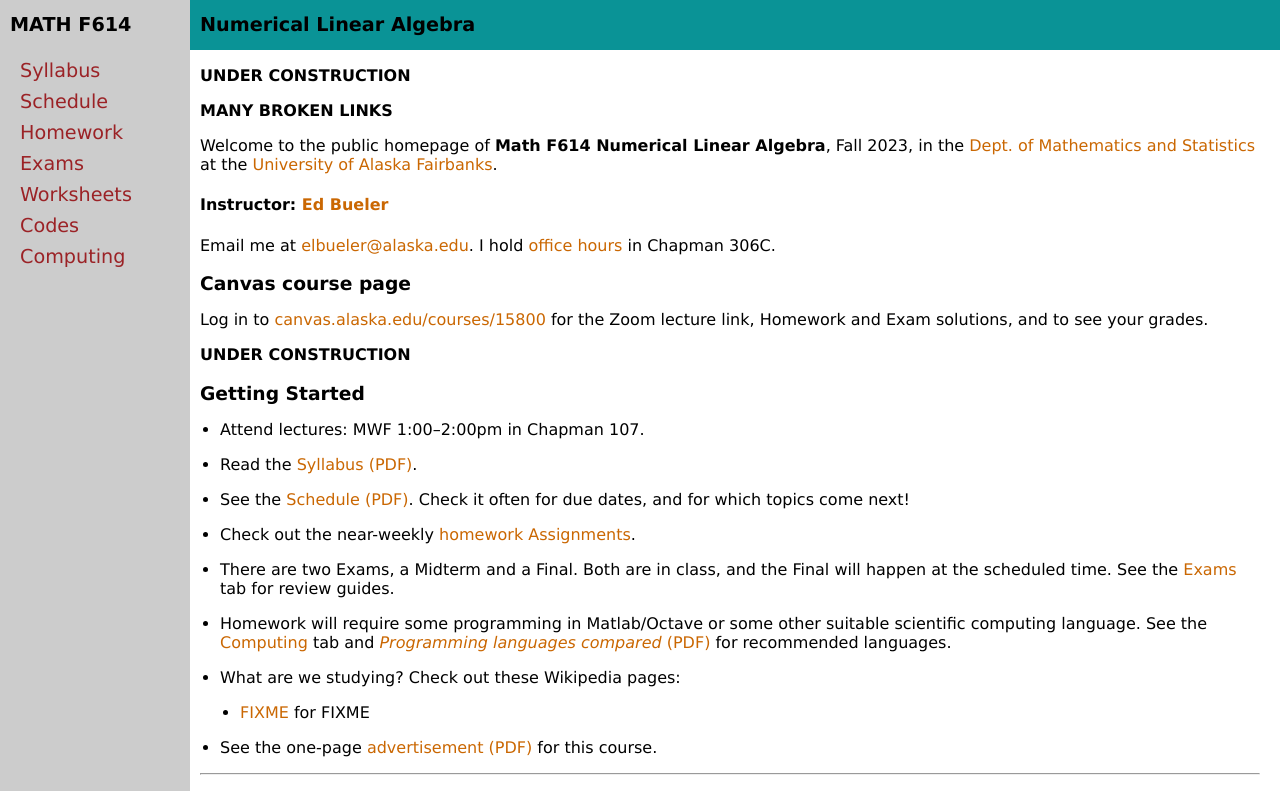
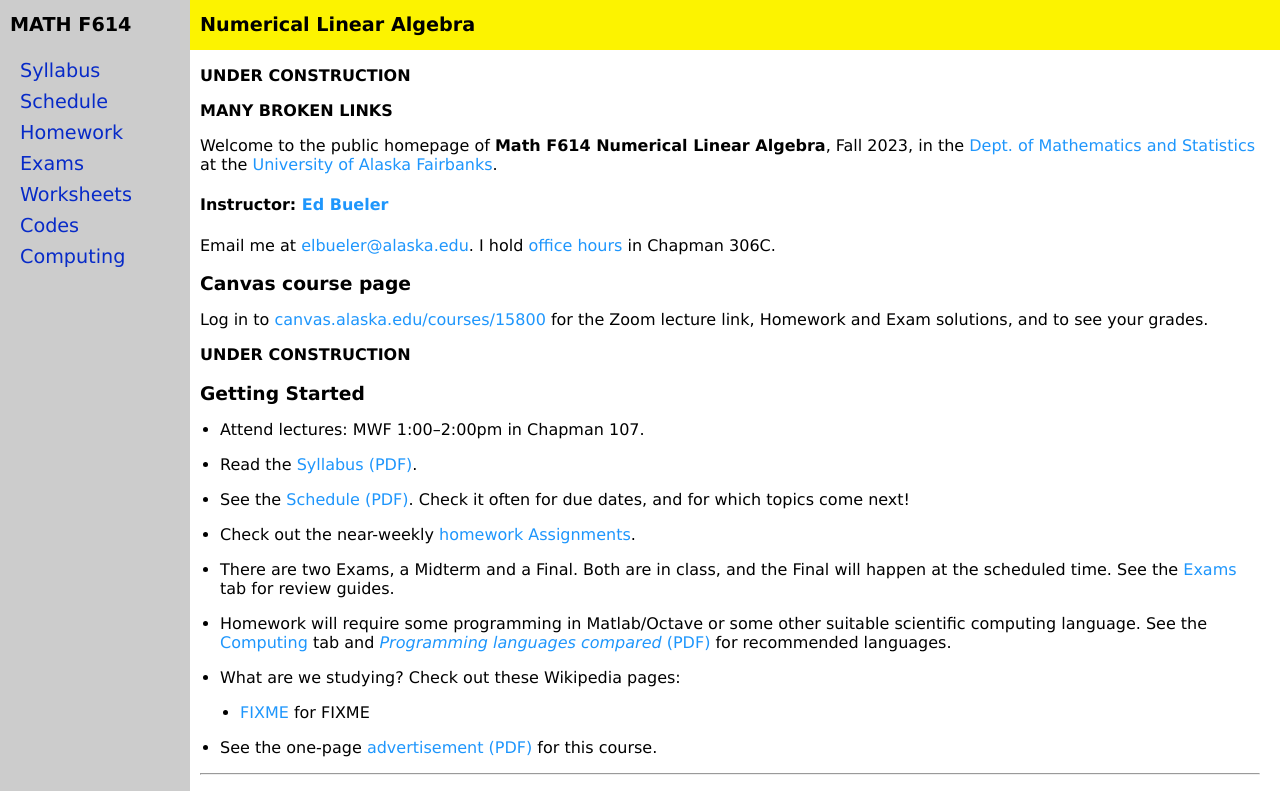
Before and after one commit to bueler/nla, a Jekyll site: the page built from index.md, in a window 1280 px wide and 1126 px high. Shown: the top 791 px of the window. Built offline with Jekyll 4.4.1, drawn with Linux system fonts in a browser that asks for light colours.

Commit message:
switch color scheme to match M661

```diff
--- a/css/site.scss
+++ b/css/site.scss
@@ -33,21 +33,14 @@ $med-space: 10px;
 //$color-link-visited: #9B2226;           // ruby red
 //$color-background: #ccc;                // light-gray
 
-// MATH 661 page
-//$color-pageheader-background: #FCF300;  // bright yellow
-//$color-button-background: #FCF300;      // ditto
-//$color-link-fresh: #1E96FC;             // blue
-//$color-link-visited: #072AC8;           // darker blue
-//$color-background: #ccc;                // light-gray
+// MATH 661 page and MATH 614 page (and UAF and Ukraine)
+$color-pageheader-background: #FCF300;  // bright yellow
+$color-button-background: #FCF300;      // ditto
+$color-link-fresh: #1E96FC;             // blue
+$color-link-visited: #072AC8;           // darker blue
+$color-background: #ccc;                // light-gray
 
 // see color palettes from?: https://coolors.co/browser/latest/1
-
-$color-pageheader-background: #0A9396;  // viridian green
-$color-button-background: #0A9396;      // ditto
-$color-link-fresh: #CA6702;             // alloy orange
-$color-link-visited: #9B2226;           // ruby red
-$color-background: #ccc;                // light-gray
-
 
 * {
   -webkit-box-sizing: border-box;
```
